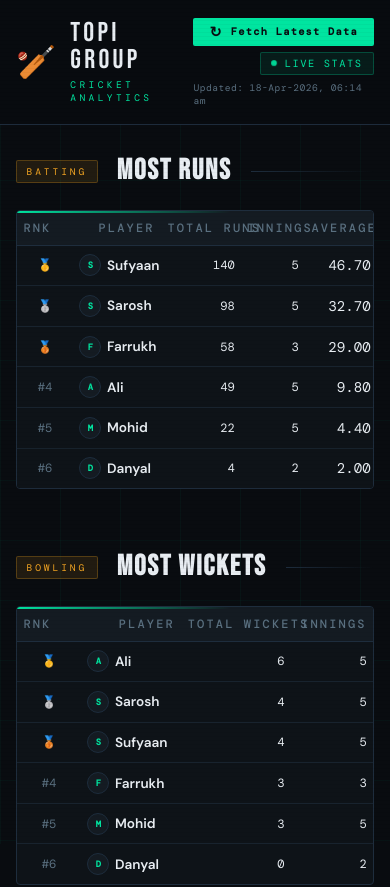
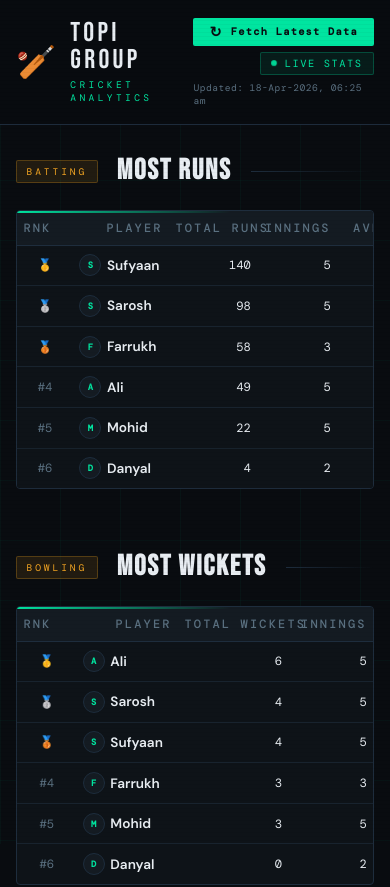
Before and after one commit to sufyaanghori/cricstats-topigroup, a plain HTML site: page index.html in a window 390 px wide. Shown: the top 887 px of the page. Drawn offline with nearby package versions, Linux system fonts and the light colour scheme.

Commit message:
deploy: 1a1ace010b0bd46c1b67b7d9b12ba2f2b5b7188a

```diff
--- a/app.js
+++ b/app.js
@@ -46,7 +46,7 @@
   function csvToRuns(rows) {
     return rows.filter(r => r["Player"] && r["Player"].trim()).map(r => ({
       player:     r["Player"].trim(),
-      total_runs: Number(r["Total Runs"]) || 0,
+      total_runs: Number(r["Runs"]) || 0,
       innings:    Number(r["Innings"])    || 0,
       average:    parseFloat(r["Average"]) || 0,
     }));
@@ -55,7 +55,7 @@
   function csvToWickets(rows) {
     return rows.filter(r => r["Player"] && r["Player"].trim()).map(r => ({
       player:        r["Player"].trim(),
-      total_wickets: Number(r["Total Wickets"]) || 0,
+      total_wickets: Number(r["Wickets"]) || 0,
       innings:       Number(r["Innings"])        || 0,
     }));
   }
--- a/data/stats.json
+++ b/data/stats.json
@@ -1,5 +1,5 @@
 {
-  "generated_at": "2026-04-18T06:14:32.544669+00:00",
+  "generated_at": "2026-04-18T06:25:24.666902+00:00",
   "most_runs": [
     {
       "player": "Sufyaan",
--- a/styles.css
+++ b/styles.css
@@ -237,18 +237,18 @@
 /* RNK — same for both */
 th:nth-child(1), td:nth-child(1) { width: 3.5rem; }
 
-/* Player column: fixed narrow width, not auto */
-.runs-table th:nth-child(2), .runs-table td:nth-child(2) { width: 5.5rem; }
-.wickets-table th:nth-child(2), .wickets-table td:nth-child(2) { width: 5.5rem; }
+/* Player column */
+.runs-table th:nth-child(2), .runs-table td:nth-child(2) { width: 6rem; }
+.wickets-table th:nth-child(2), .wickets-table td:nth-child(2) { width: 6rem; }
 
-/* Runs table stat columns */
-.runs-table th:nth-child(3), .runs-table td:nth-child(3) { width: 5rem; }
-.runs-table th:nth-child(4), .runs-table td:nth-child(4) { width: 4rem; }
-.runs-table th:nth-child(5), .runs-table td:nth-child(5) { width: 4.5rem; }
+/* Runs table: Runs | Innings visible, Average partially peeking */
+.runs-table th:nth-child(3), .runs-table td:nth-child(3) { width: 5.5rem; }
+.runs-table th:nth-child(4), .runs-table td:nth-child(4) { width: 5rem; }
+.runs-table th:nth-child(5), .runs-table td:nth-child(5) { width: 5.5rem; }
 
 /* Wickets table stat columns */
-.wickets-table th:nth-child(3), .wickets-table td:nth-child(3) { width: 6rem; }
-.wickets-table th:nth-child(4), .wickets-table td:nth-child(4) { width: 4.5rem; }
+.wickets-table th:nth-child(3), .wickets-table td:nth-child(3) { width: 6.5rem; }
+.wickets-table th:nth-child(4), .wickets-table td:nth-child(4) { width: 5rem; }
 
 tbody tr {
   border-bottom: 1px solid rgba(30,45,61,.6);
@@ -372,13 +372,16 @@
 
 /* ── Responsive ── */
 @media (max-width: 640px) {
-  .table-wrap {
+  /* Runs table: scroll to reveal Average */
+  #runs-wrap {
     overflow-x: auto;
     -webkit-overflow-scrolling: touch;
   }
 
-  .runs-table { min-width: unset; }
-  .wickets-table { min-width: unset; }
+  /* Wickets table: no scroll, fits on screen */
+  #wickets-wrap {
+    overflow-x: hidden;
+  }
 
   thead th, tbody td { padding: .55rem .4rem; font-size: .75rem; }
 
```
